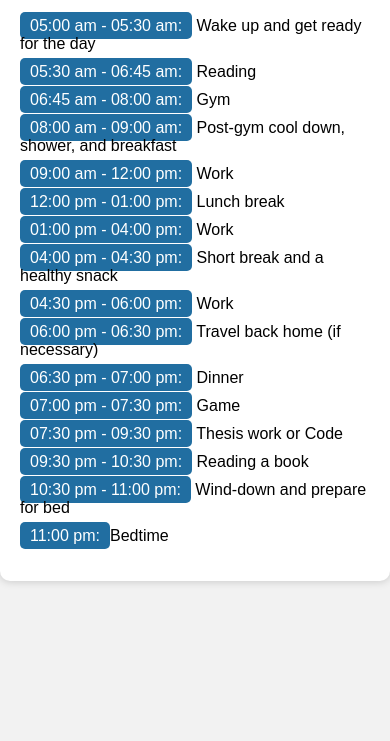
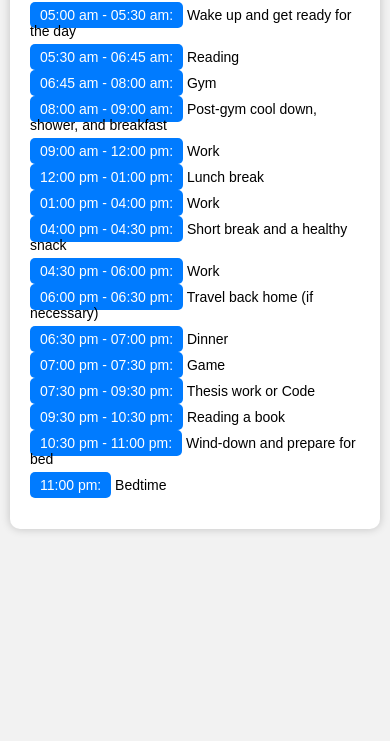
Before and after one commit to andrewmatteuw20/Daily-Schedule, a plain HTML site: page index.html in a window 390 px wide. Shown: the part 103-844 px from the top of the page. Drawn offline with Linux system fonts and the light colour scheme.

Commit message:
Update index.html

```diff
--- a/index.html
+++ b/index.html
@@ -13,8 +13,8 @@
         }
 
         .schedule {
-            max-width: 600px;
-            margin: 20px auto;
+            max-width: 100%;
+            margin: 20px;
             background-color: #fff;
             border-radius: 10px;
             padding: 20px;
@@ -40,10 +40,21 @@
         }
 
         .time {
-            background-color: #216ea1;
+            background-color: #007BFF;
             color: #fff;
             padding: 5px 10px;
             border-radius: 5px;
+        }
+
+        /* Media query for mobile devices */
+        @media (max-width: 768px) {
+            .schedule {
+                margin: 10px;
+            }
+
+            li {
+                font-size: 14px;
+            }
         }
     </style>
 </head>
@@ -66,7 +77,7 @@
             <li><span class="time">07:30 pm - 09:30 pm:</span> Thesis work or Code</li>
             <li><span class="time">09:30 pm - 10:30 pm:</span> Reading a book</li>
             <li><span class="time">10:30 pm - 11:00 pm:</span> Wind-down and prepare for bed</li>
-            <li><span class="time">11:00 pm:</span>Bedtime</li>
+            <li><span class="time">11:00 pm:</span> Bedtime</li>
         </ul>
     </div>
 </body>
```
